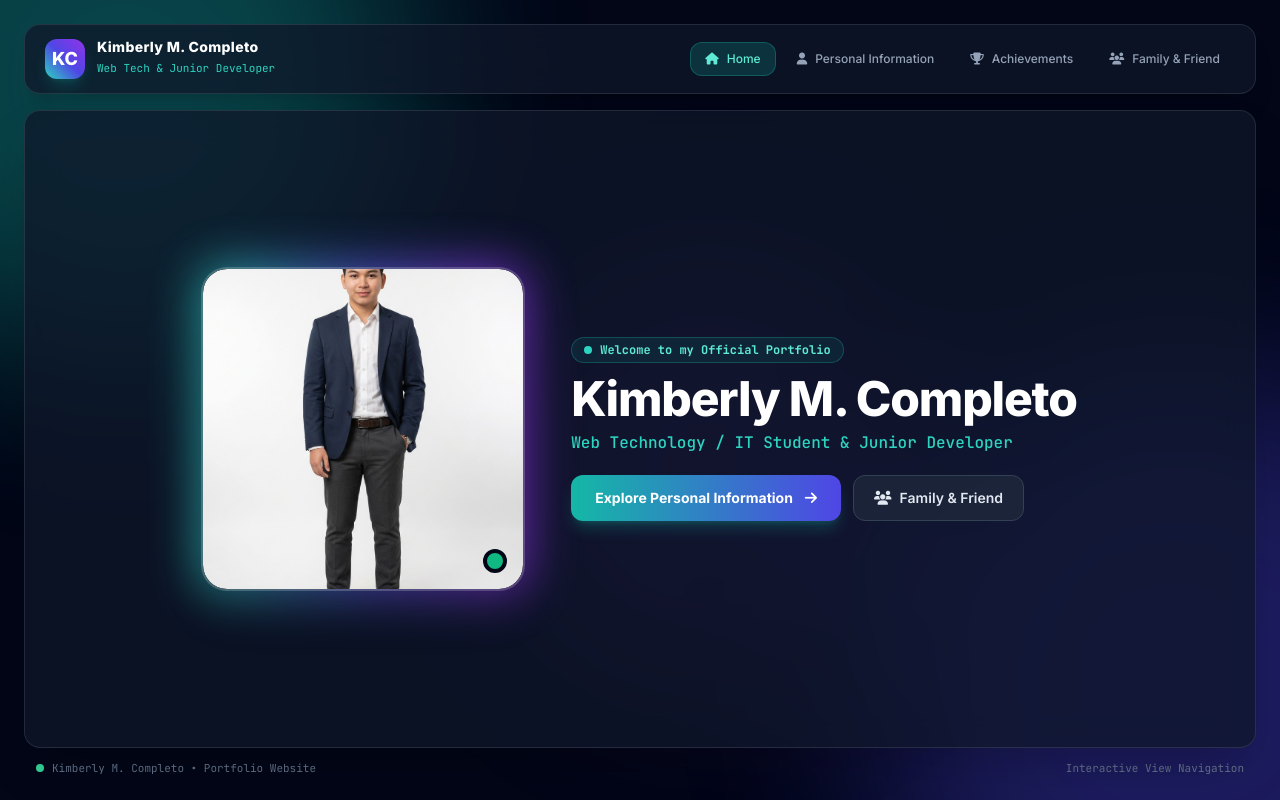
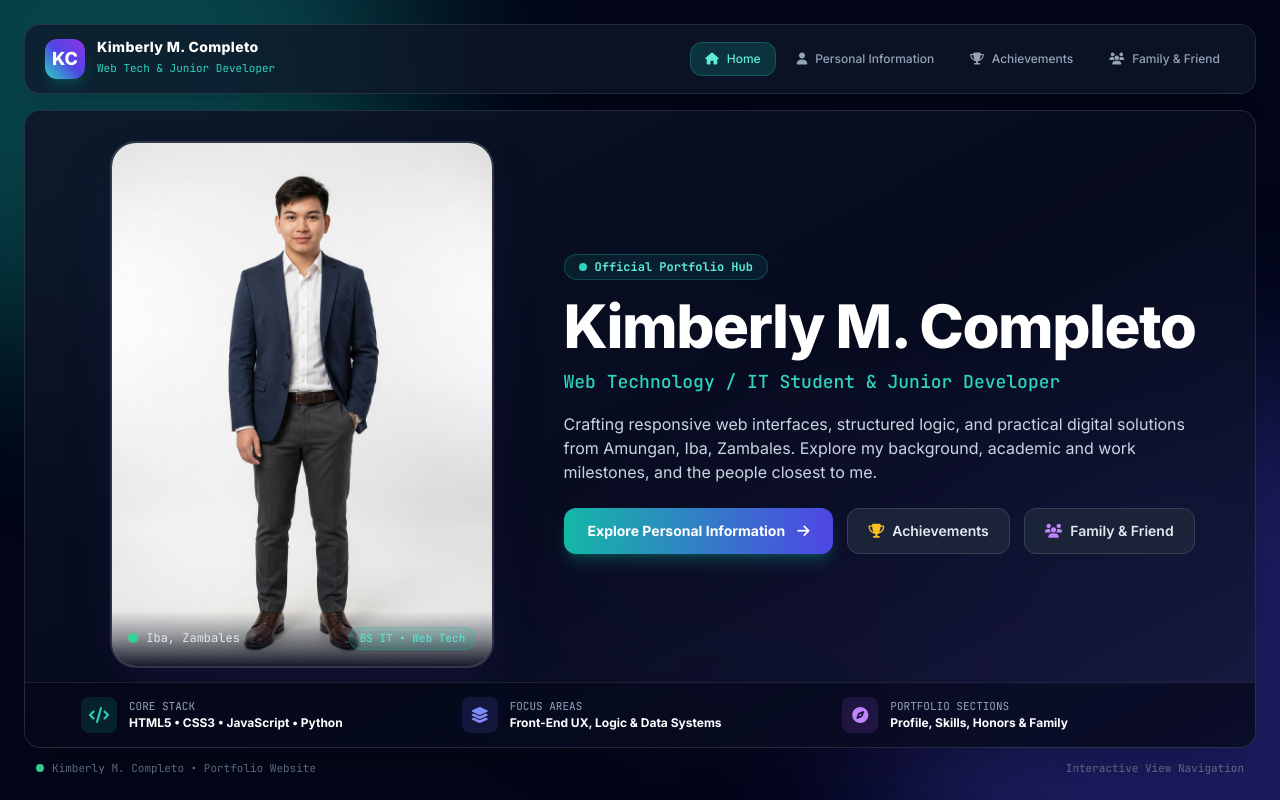
Before and after one commit to kltlpmc-dev/my_portfolio, a plain HTML site: page index.html in a window 1280 px wide. Drawn offline with nearby package versions, Linux system fonts and the light colour scheme.

Commit message:
Update index.html

```diff
--- a/index.html
+++ b/index.html
@@ -151,51 +151,103 @@
         </header>
 
         <!-- DISPLAY VIEW CONTAINER -->
-        <main class="flex-1 min-h-0 glass-panel rounded-2xl p-4 sm:p-6 lg:p-8 flex flex-col justify-between overflow-hidden shadow-2xl relative">
+        <main id="main-container" class="flex-1 min-h-0 glass-panel rounded-2xl p-0 flex flex-col justify-between overflow-hidden shadow-2xl relative">
 
-            <!-- PAGE 1: HOMEPAGE -->
-            <div id="view-home" class="page-view flex-col lg:flex-row items-center justify-center gap-8 lg:gap-12 h-full w-full my-auto overflow-hidden">
+            <!-- PAGE 1: FULL-BODY HOMEPAGE -->
+            <div id="view-home" class="page-view flex-col justify-between h-full w-full overflow-hidden bg-gradient-to-br from-slate-900/70 via-slate-950/60 to-indigo-950/50">
 
-                <!-- Profile Picture Container -->
-                <div class="relative shrink-0 flex flex-col items-center">
-                    <div class="absolute -inset-1 bg-gradient-to-r from-teal-400 via-indigo-500 to-purple-600 rounded-3xl blur-xl opacity-75"></div>
+                <!-- Full-Body Hero Body -->
+                <div class="flex-1 min-h-0 w-full grid grid-cols-1 lg:grid-cols-12 items-center gap-6 lg:gap-10 px-6 sm:px-10 lg:px-14 pt-6 sm:pt-8 pb-4 overflow-hidden">
 
-                    <div class="relative w-56 h-56 sm:w-64 sm:h-64 lg:w-80 lg:h-80 rounded-3xl overflow-hidden bg-slate-900 ring-2 ring-white/20 shadow-2xl flex items-center justify-center">
-                        <img id="profile-img" src="photo.jpg" alt="Kimberly M. Completo Profile Picture" class="w-full h-full object-cover rounded-3xl" />
+                    <!-- Left Column: Full-Height Profile Showcase -->
+                    <div class="lg:col-span-5 h-full max-h-[420px] lg:max-h-none flex items-center justify-center min-h-0">
+                        <div class="relative w-full h-full max-w-[380px] rounded-3xl overflow-hidden bg-slate-900/90 ring-2 ring-white/15 shadow-2xl shadow-indigo-950/60 group">
+                            <img id="profile-img" src="photo.jpg" alt="Kimberly M. Completo Profile Picture" class="w-full h-full object-cover object-top transition-transform duration-500 group-hover:scale-[1.02]" />
+                            <div class="absolute inset-x-0 bottom-0 bg-gradient-to-t from-slate-950/90 via-slate-950/40 to-transparent p-4 flex items-center justify-between">
+                                <span class="text-xs font-mono text-slate-200 flex items-center gap-2">
+                                    <span class="w-2.5 h-2.5 rounded-full bg-emerald-400"></span>
+                                    Iba, Zambales
+                                </span>
+                                <span class="text-[11px] font-mono text-teal-300 bg-teal-500/15 px-2.5 py-0.5 rounded-full border border-teal-500/30">
+                                    BS IT • Web Tech
+                                </span>
                             </div>
-                    <span class="absolute bottom-4 right-4 w-6 h-6 bg-emerald-500 border-4 border-slate-950 rounded-full" title="Active & Available"></span>
+                        </div>
                     </div>
 
-                <!-- Basic Info & Call-To-Action Block -->
-                <div class="flex flex-col items-center lg:items-start text-center lg:text-left max-w-xl">
-                    <span class="px-3 py-1 bg-teal-500/10 text-teal-300 text-xs font-mono font-semibold rounded-full border border-teal-500/30 mb-3 inline-flex items-center gap-2">
-                        <span class="w-2 h-2 rounded-full bg-teal-400"></span> Welcome to my Official Portfolio
+                    <!-- Right Column: Editorial Hero Content & Actions -->
+                    <div class="lg:col-span-7 flex flex-col items-center lg:items-start text-center lg:text-left justify-center min-h-0">
+                        <span class="px-3.5 py-1 bg-teal-500/10 text-teal-300 text-xs font-mono font-semibold rounded-full border border-teal-500/30 mb-4 inline-flex items-center gap-2">
+                            <span class="w-2 h-2 rounded-full bg-teal-400"></span> Official Portfolio Hub
                         </span>
 
-                    <h1 class="text-3xl sm:text-4xl lg:text-5xl font-black tracking-tight text-white font-sans leading-tight">
+                        <h1 class="text-3xl sm:text-5xl xl:text-6xl font-black tracking-tight text-white font-sans leading-[1.08]">
                             Kimberly M. Completo
                         </h1>
 
-                    <h2 class="text-sm sm:text-base font-mono text-teal-400 font-medium mt-2">
+                        <h2 class="text-sm sm:text-lg font-mono text-teal-400 font-medium mt-3">
                             Web Technology / IT Student & Junior Developer
                         </h2>
 
-                    <!-- Action Buttons -->
-                    <div class="pt-5 flex flex-wrap gap-3 justify-center lg:justify-start">
+                        <p class="text-slate-300 text-xs sm:text-sm xl:text-base leading-relaxed mt-4 max-w-2xl">
+                            Crafting responsive web interfaces, structured logic, and practical digital solutions from Amungan, Iba, Zambales. Explore my background, academic and work milestones, and the people closest to me.
+                        </p>
+
+                        <!-- Primary & Secondary Actions -->
+                        <div class="pt-6 flex flex-wrap gap-3.5 justify-center lg:justify-start">
                             <button onclick="switchView('about')" class="px-6 py-3 bg-gradient-to-r from-teal-500 to-indigo-600 hover:from-teal-400 hover:to-indigo-500 text-white font-bold text-xs sm:text-sm rounded-xl shadow-lg shadow-teal-500/25 transition-all flex items-center gap-3">
                                 <span>Explore Personal Information</span>
                                 <i class="fa-solid fa-arrow-right"></i>
                             </button>
+                            <button onclick="switchView('achievements')" class="px-5 py-3 bg-slate-800/80 hover:bg-slate-800 text-slate-200 font-semibold text-xs sm:text-sm rounded-xl border border-slate-700 transition-all flex items-center gap-2">
+                                <i class="fa-solid fa-trophy text-amber-400"></i> Achievements
+                            </button>
                             <button onclick="switchView('family-friends')" class="px-5 py-3 bg-slate-800/80 hover:bg-slate-800 text-slate-200 font-semibold text-xs sm:text-sm rounded-xl border border-slate-700 transition-all flex items-center gap-2">
-                            <i class="fa-solid fa-users"></i> Family & Friend
+                                <i class="fa-solid fa-users text-purple-400"></i> Family & Friend
                             </button>
+                        </div>
+                    </div>
+                </div>
+
+                <!-- Full-Width Bottom Quick Highlights Strip -->
+                <div class="w-full border-t border-white/10 bg-slate-950/55 px-6 sm:px-10 lg:px-14 py-3.5 shrink-0">
+                    <div class="grid grid-cols-1 sm:grid-cols-3 gap-3 sm:gap-6">
+                        <div class="flex items-center gap-3">
+                            <div class="w-9 h-9 rounded-lg bg-teal-500/15 text-teal-400 flex items-center justify-center shrink-0">
+                                <i class="fa-solid fa-code"></i>
+                            </div>
+                            <div class="min-w-0">
+                                <p class="text-[11px] font-mono text-slate-400 uppercase">Core Stack</p>
+                                <p class="text-xs font-bold text-white truncate">HTML5 • CSS3 • JavaScript • Python</p>
+                            </div>
+                        </div>
+
+                        <div class="flex items-center gap-3">
+                            <div class="w-9 h-9 rounded-lg bg-indigo-500/15 text-indigo-400 flex items-center justify-center shrink-0">
+                                <i class="fa-solid fa-layer-group"></i>
+                            </div>
+                            <div class="min-w-0">
+                                <p class="text-[11px] font-mono text-slate-400 uppercase">Focus Areas</p>
+                                <p class="text-xs font-bold text-white truncate">Front-End UX, Logic & Data Systems</p>
+                            </div>
+                        </div>
+
+                        <div class="flex items-center gap-3">
+                            <div class="w-9 h-9 rounded-lg bg-purple-500/15 text-purple-400 flex items-center justify-center shrink-0">
+                                <i class="fa-solid fa-compass"></i>
+                            </div>
+                            <div class="min-w-0">
+                                <p class="text-[11px] font-mono text-slate-400 uppercase">Portfolio Sections</p>
+                                <p class="text-xs font-bold text-white truncate">Profile, Skills, Honors & Family</p>
+                            </div>
+                        </div>
                     </div>
                 </div>
 
             </div>
 
             <!-- PAGE 2: PERSONAL INFORMATION PAGE -->
-            <div id="view-about" class="page-view flex-col gap-6 h-full w-full overflow-hidden pr-1">
+            <div id="view-about" class="page-view flex-col gap-6 h-full w-full p-4 sm:p-6 lg:p-8 overflow-hidden pr-1">
                 <div class="flex items-center justify-between pb-3 border-b border-slate-800 shrink-0">
                     <h3 class="text-base sm:text-lg font-bold text-white uppercase font-mono flex items-center gap-2">
                         <span class="w-2.5 h-2.5 rounded-full bg-teal-400"></span> // Personal Information & Skills
@@ -210,7 +262,7 @@
                     </h4>
                     <div class="space-y-4 text-slate-300 text-sm sm:text-base leading-relaxed">
                         <p>
-                            I'm <strong class="text-teal-400 font-semibold">Kimberly M. Completo</strong>, a 23-year-old IT student from Amungan, Iba, Zambales specializing in <strong class="text-teal-400 font-semibold">Web Technology</strong>[span_5](start_span)[span_5](end_span).
+                            I'm <strong class="text-teal-400 font-semibold">Kimberly M. Completo</strong>, a 23-year-old IT student from Amungan, Iba, Zambales specializing in <strong class="text-teal-400 font-semibold">Web Technology</strong>.
                         </p>
                         <p>
                             I believe that great technology is built on a mix of structured logic, creativity, and relentless persistence. Whether I'm deep into a university lab module, organizing data processing systems, or experimenting with new layouts for the web, I love the process of building things from scratch.
@@ -345,7 +397,7 @@
             </div>
 
             <!-- PAGE 3: ACHIEVEMENTS PAGE -->
-            <div id="view-achievements" class="page-view flex-col gap-6 h-full w-full overflow-hidden pr-1">
+            <div id="view-achievements" class="page-view flex-col gap-6 h-full w-full p-4 sm:p-6 lg:p-8 overflow-hidden pr-1">
                 <div class="flex items-center justify-between pb-3 border-b border-slate-800 shrink-0">
                     <h3 class="text-base sm:text-lg font-bold text-white uppercase font-mono flex items-center gap-2">
                         <span class="w-2.5 h-2.5 rounded-full bg-purple-400"></span> // Personal & Academic Achievements
@@ -407,7 +459,7 @@
             </div>
 
             <!-- PAGE 4: FAMILY & FRIEND PAGE -->
-            <div id="view-family-friends" class="page-view flex-col gap-3 sm:gap-4 h-full w-full overflow-hidden">
+            <div id="view-family-friends" class="page-view flex-col gap-3 sm:gap-4 h-full w-full p-4 sm:p-6 lg:p-8 overflow-hidden">
                 <div class="flex items-center justify-between pb-2.5 border-b border-slate-800 shrink-0">
                     <h3 class="text-base sm:text-lg font-bold text-white uppercase font-mono flex items-center gap-2">
                         <span class="w-2.5 h-2.5 rounded-full bg-emerald-400"></span> // Family & Friend
```
Lines whose indentation alone changed are shown as unchanged.
